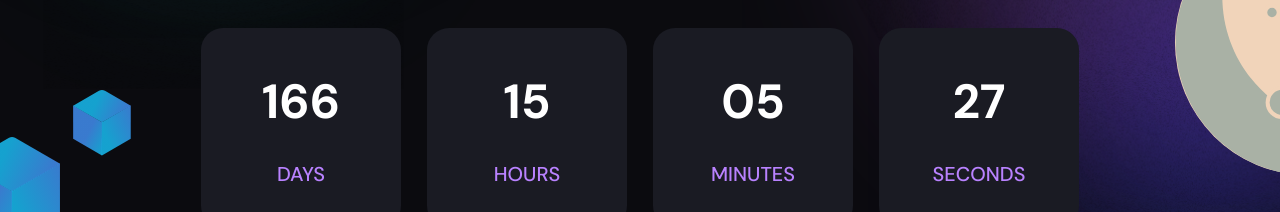
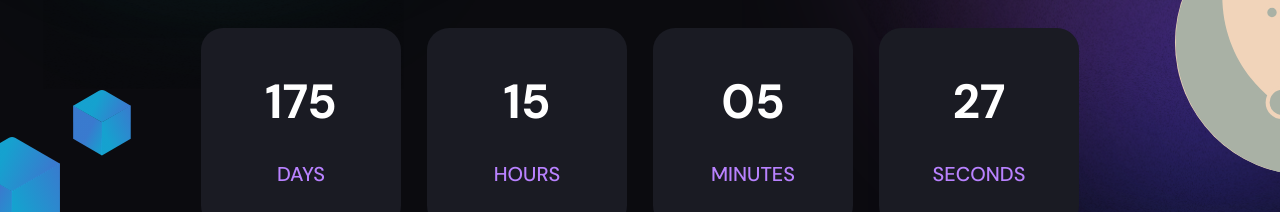
Before and after one commit to vinitshahdeo/50DaysOfJavaScript, a React (Create React App) app: page / in a window 1280 px wide. Shown: the part 431-643 px from the top of the page. Built offline with nearby package versions, Linux system fonts and the light colour scheme; no server answers.

Commit message:
Update tentative date. (#34)

```diff
--- a/src/App.js
+++ b/src/App.js
@@ -26,7 +26,7 @@ function App() {
         >
           Join Now
         </a>
-        <Timer deadline="February 21, 2024" />
+        <Timer deadline="March 1, 2024" />
         <div className="buttons">
           <a
             href="https://forms.gle/83ZKpF4S5VEqNG6P8"
```
